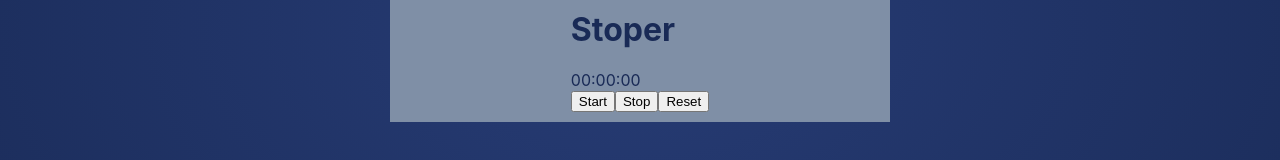
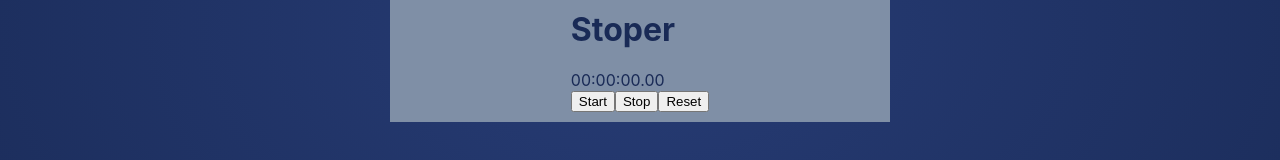
Before and after one commit to budnickip/stopwatch, a React (Create React App) app: page /stopwatch/stoper in a window 1280 px wide. Shown: the part 373-533 px from the top of the page. Built offline with nearby package versions, Linux system fonts and the light colour scheme.

Commit message:
poprawne wyświetlanie stopera

```diff
--- a/src/containers/StopWatch/index.js
+++ b/src/containers/StopWatch/index.js
@@ -3,16 +3,21 @@ import { useEffect, useState } from "react"
 function StopWatch() {
     const [startTime, setStartTime] = useState(0)
     const [running, setRunning] = useState(false)
+    const [paused, setPaused] = useState(false)
     const [endTime, setEndTime] = useState(0)
-    const [stoper, setStoper] = useState("00:00:00")
+    const [stoper, setStoper] = useState(0)
+  //  const [displayer, setDisplayer] = useState("00:00:00");
 
     const measureTime = () =>{
-        setStartTime(performance.now())
+        if(!running){
+            setStartTime(performance.now())
+        }
         setRunning(true)
+        setPaused(false)
     }
     const stopTime = () =>{
         setEndTime(performance.now())
-        setRunning(false)
+        setPaused(true)
     }
     const resetTime = () =>{
         setRunning(false)
@@ -21,7 +26,7 @@ function StopWatch() {
 
     useEffect(()=>{
         const intervalStoper = setInterval(() => {
-             if(running){
+             if(running && !paused){
                 setStoper(Math.round(performance.now()-startTime))
              }else{
              //  handleBreak()
@@ -30,10 +35,35 @@ function StopWatch() {
            }, 10);
            return () => clearInterval(intervalStoper);
          })
+
+    const displayer = () =>{
+
+        var milliseconds, seconds, minutes, hours
+        if(running){
+             milliseconds = parseInt((stoper%1000))
+             seconds = parseInt((stoper/1000)%60)
+             minutes = parseInt((stoper/(1000*60))%60)
+             hours = parseInt((stoper/(1000*60*60))%24);
+
+        hours = (hours < 10) ? "0" + hours : hours;
+        minutes = (minutes < 10) ? "0" + minutes : minutes;
+        seconds = (seconds < 10) ? "0" + seconds : seconds;
+
+
+        }else{
+            milliseconds = "00"
+            seconds = "00"
+            minutes = "00"
+            hours = "00"
+        }
+
+        return hours + ":" + minutes + ":" + seconds + "." + milliseconds;
+
+    }
     return(
         <div className="stopwatch">
             <h1 className="stopwatch__header">Stoper</h1>
-            <div className="time">{stoper}</div>
+            <div className="time">{displayer()}</div>
             <button onClick={measureTime}>Start</button>
             <button onClick={stopTime}>Stop</button>
             <button onClick={resetTime}>Reset</button>
```
